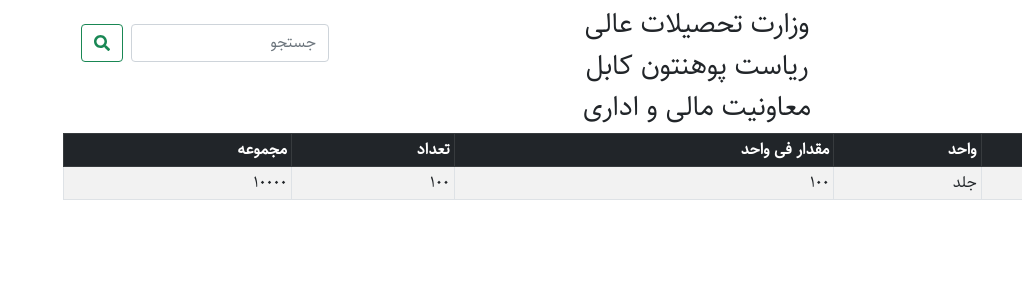
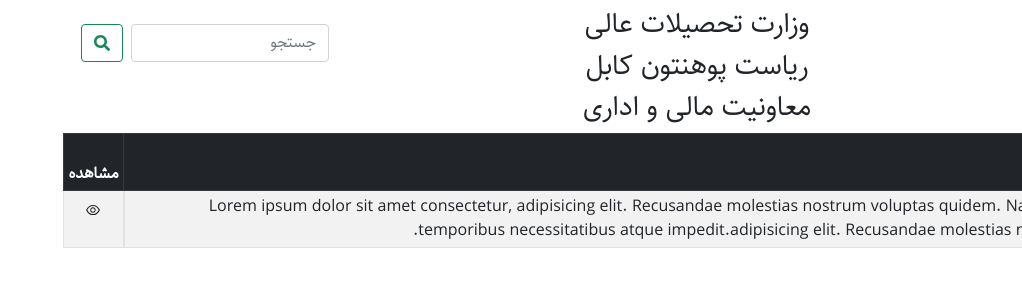
Before and after one commit to Naqibullah-Nabizada/FinalProjectHomePage, a Next.js app: page /supplies/depot-list in a window 1280 px wide. Shown: the top 300 px of the page, without its empty margins (258-1280 px from the left). Built offline with nearby package versions, Linux system fonts and the light colour scheme.

Commit message:
add details page

```diff
--- /dev/null
+++ b/app/supplies/depot-list/details/page.jsx
@@ -0,0 +1,26 @@
+import FormHeader from "@/components/supplies/form/header";
+function Details() {
+  return (
+    <div>
+      <header>
+        <FormHeader title={"مدیر جنسی"} />
+      </header>
+      <main className="w-[99%] mx-auto">
+        <table className="table table-bordered table-sm table-striped">
+          <thead className="table-dark text-white">
+            <tr>
+              <th>شماره</th>
+              <th>نام جنس</th>
+              <th>واحد جنس</th>
+              <th>قیمت فی واحد</th>
+              <th>قیمت مجموعی</th>
+            </tr>
+          </thead>
+          {/* <ListProducts /> */}
+        </table>
+      </main>
+    </div>
+  );
+}
+
+export default Details;
--- a/app/supplies/depot-list/page.jsx
+++ b/app/supplies/depot-list/page.jsx
@@ -1,32 +1,24 @@
-import FormHeader from "@/components/supplies/form/header";
 import ListProducts from "@/components/supplies/products/listProducts";
-import Link from "next/link";
 import Header from "@/components/Header";
-function DepotList({ params }) {
-  console.log(params);
+
+function DepotList() {
   return (
     <div>
-      {/* <FormHeader/> */}
       <header className="flex">
-        <Header href="/finance/income/nocturnal-fees/add" pageName="nocturnal-fees"/>
+        <Header href="/supplies/depot" pageName="nocturnal-fees"/>
       </header>
       <main className="w-[99%] mx-auto">
         <table className="table table-bordered table-sm table-striped">
           <thead className="table-dark text-white">
             <tr>
               <th>شماره</th>
-              <th>جنس</th>
-              <th>واحد</th>
-              <th> مقدار فی واحد</th>
-              <th>تعداد</th>
-              <th>مجموعه </th>
+              <th>نمبر مکتوب</th>
+              <th>توضحات</th>
+              <th>مشاهده</th>
             </tr>
           </thead>
           <ListProducts/>
         </table>
-        <Link href="../supplies" className="container mx-auto">
-            <button className="btn btn-dark w-auto text-white p-2 text-center transform hover:scale-105 mx-10">بازگشت</button>
-        </Link>
       </main>
     </div>
   );
--- a/components/Navbar.jsx
+++ b/components/Navbar.jsx
@@ -1,7 +1,7 @@
 const Navbar = () => {
   return (
     <header className='text-center text-xl my-2'>
-           <h3>وزارت تحصیلات عالی</h3>
+          <h3>وزارت تحصیلات عالی</h3>
           <h3>ریاست پوهنتون کابل</h3>
           <h3>معاونیت مالی و اداری</h3>
     </header>
--- a/components/supplies/depot/index.jsx
+++ b/components/supplies/depot/index.jsx
@@ -1,7 +1,7 @@
 "use client";
 import { useState } from "react";
-// import { InsertProduct } from "./api/Hooks/hooks"
 import StuffsDetails from "../form/Stuffs_details";
+
 function Inserting() {
   const data = {
     document_No: 80000,
--- a/components/supplies/products/listProducts.jsx
+++ b/components/supplies/products/listProducts.jsx
@@ -1,26 +1,24 @@
 "use client";
-import { getProducts } from "@/lib/supplies/routes";
-
-const products = async()=>{
-    const response = await getProducts();
-    // return response;
-    console.log(response)
-}
+import {AiOutlineEye} from "react-icons/ai";
+import Link from "next/link";
 
 export default async function ListProducts() {
-    // console.log(await products());
   return (
     <tbody>
-      {/* {product.map((item) => (
-              <Row item={item} key={item.id} number={++counter} />
-            ))} */}
     <tr>
       <td>1</td>
       <td>کتاب</td>
-      <td>جلد</td>
-      <td>۱۰۰</td>
-      <td>۱۰۰</td>
-      <td>۱۰۰۰۰</td>
+      <td className="flex overflow-clip">
+        Lorem ipsum dolor sit amet consectetur, adipisicing elit.
+        Recusandae molestias nostrum voluptas quidem.
+        Nam reprehenderit deleniti temporibus necessitatibus atque impedit.adipisicing elit.
+         Recusandae molestias nostrum voluptas quidem.
+      </td>
+      <td className="text-center items-center">
+        <Link href={"/supplies/depot-list/details"} className="btn bg-yellow-500">
+          <AiOutlineEye/>
+        </Link>
+      </td>
     </tr>
     </tbody>
   );
```
